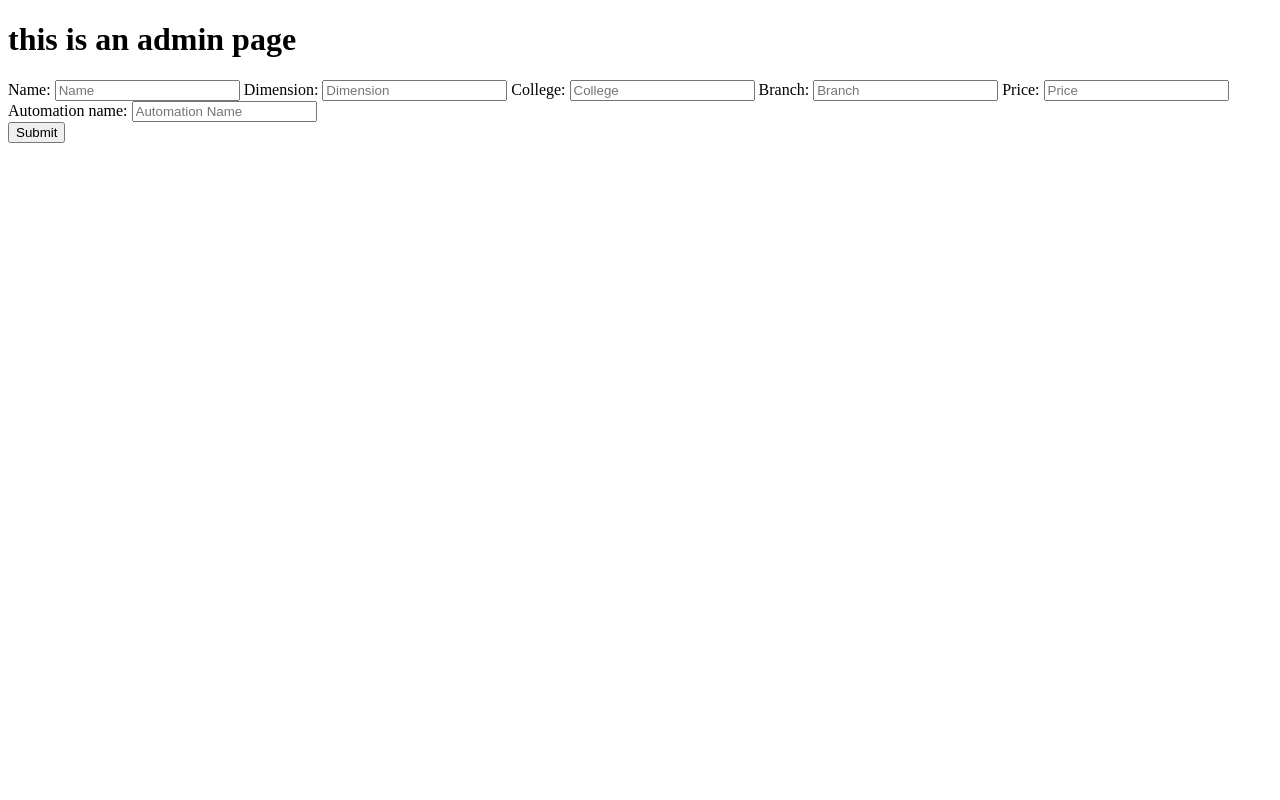
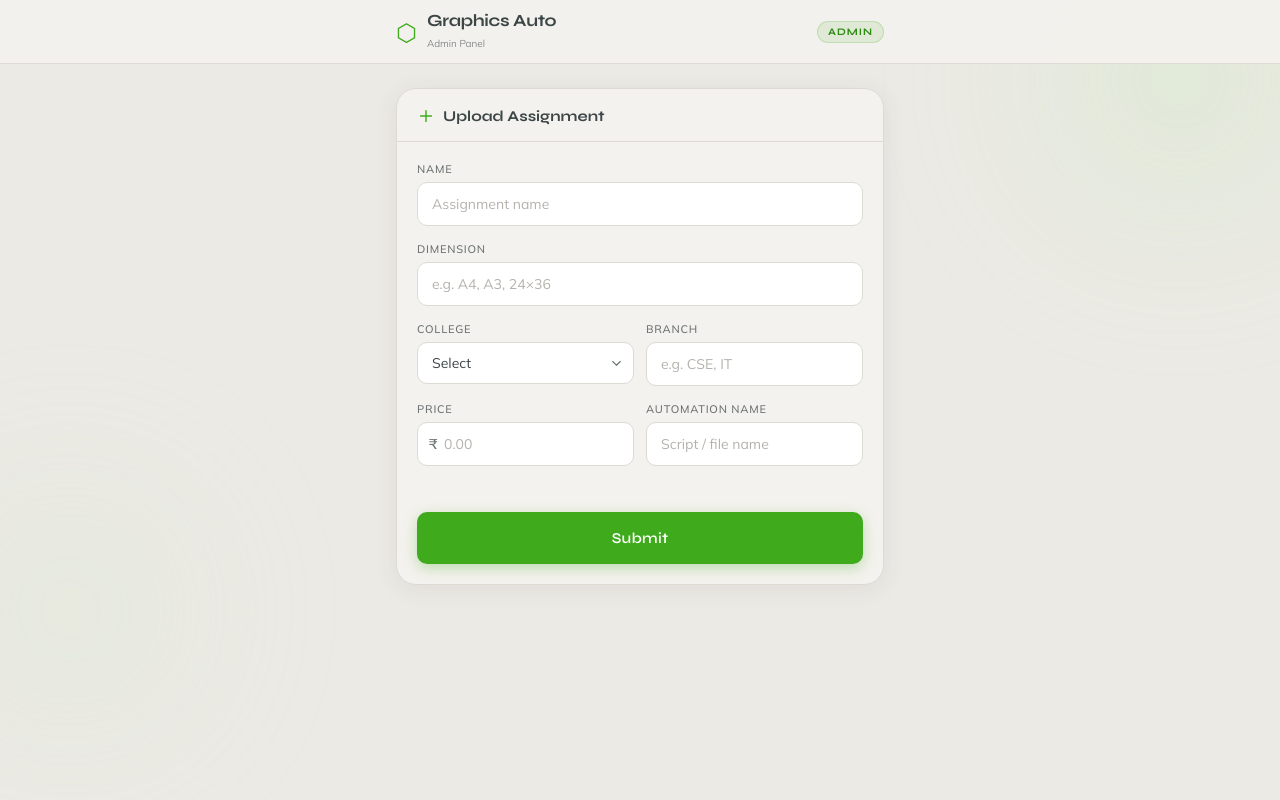
Before and after one commit to Commander-Ayush/Onshape-Automation, a Spring app: template src/main/resources/templates/admin.html in a window 1280 px wide. Run offline with Thymeleaf, Linux system fonts and the light colour scheme; the template is opened without the code that fills it, so the values that code supplies are empty; some of the project's set-up classes (security, data sources, template engines, error pages and the like) are left out, and stand-ins take their place.

Commit message:
admin page complete but table entry not showing

```diff
--- a/src/main/java/com/onhsape/app/onshapeautomationv1/config/SecurityConfiguration.java
+++ b/src/main/java/com/onhsape/app/onshapeautomationv1/config/SecurityConfiguration.java
@@ -17,10 +17,10 @@ public class SecurityConfiguration {
         http
                 .csrf(csrf -> csrf.disable())
                 .authorizeHttpRequests(auth -> auth
-                        .requestMatchers("/login", "/login-form", "/").permitAll()
+                        .requestMatchers("/login", "/login-form", "/", "/home").permitAll()
                         .requestMatchers("/static/**", "/*.css", "/*.js").permitAll()
                         .requestMatchers("/admin/**").hasRole("ADMIN")   // ADMIN only
-                        .requestMatchers("/home").hasAnyRole("USER", "ADMIN")      // USER only
+//                        .requestMatchers("/home").hasAnyRole("USER", "ADMIN")      // USER only
                         .anyRequest().authenticated()
                 )
                 .exceptionHandling(ex -> ex
--- a/src/main/java/com/onhsape/app/onshapeautomationv1/service/AssignmentService.java
+++ b/src/main/java/com/onhsape/app/onshapeautomationv1/service/AssignmentService.java
@@ -9,6 +9,8 @@ public interface AssignmentService {
 
     List<Assignment> getAllAssignments();
 
+    void saveAssignment(Assignment assignment);
+
 
 
 }
--- a/src/main/java/com/onhsape/app/onshapeautomationv1/service/AssignmentServiceImpl.java
+++ b/src/main/java/com/onhsape/app/onshapeautomationv1/service/AssignmentServiceImpl.java
@@ -17,4 +17,9 @@ public class AssignmentServiceImpl implements AssignmentService{
     public List<Assignment> getAllAssignments() {
         return assignmentRepo.findAll();
     }
+
+    @Override
+    public void saveAssignment(Assignment assignment) {
+        assignmentRepo.save(assignment);
+    }
 }
--- a/src/main/resources/static/adminscript.js
+++ b/src/main/resources/static/adminscript.js
@@ -1,15 +1,31 @@
 async function uploadAssignment() {
+    const btn     = document.getElementById('submitBtn');
+    const btnText = document.getElementById('btnText');
+    const msgEl   = document.getElementById('waitingMessage');
 
-    const name = document.getElementById("name").value;
-    const dimension = document.getElementById("dimension").value;
-    const college = document.getElementById("college").value;
-    const branch = document.getElementById("branch").value;
-    const price = document.getElementById("price").value;
-    const automationName = document.getElementById("automationName").value;
+    const name           = document.getElementById('name').value.trim();
+    const dimension      = document.getElementById('dimension').value.trim();
+    const college        = document.getElementById('college').value.trim();
+    const branch         = document.getElementById('branch').value.trim();
+    const price          = document.getElementById('price').value.trim();
+    const automationName = document.getElementById('automationName').value.trim();
+
+    // Basic validation
+    if (!name || !dimension || !college || !branch || !price || !automationName) {
+        showMessage(msgEl, 'Please fill in all fields before submitting.', 'error');
+        return;
+    }
+
+    // Loading state
+    btn.disabled = true;
+    btn.classList.add('loading');
+    btn.classList.remove('error-state');
+    btnText.textContent = 'Uploading…';
+    msgEl.className = 'waiting-message';
+    msgEl.textContent = 'This might take a moment, please wait.';
 
     try {
-
-        const response = await fetch('/assignment-upload', {
+        const response = await fetch('/admin/assignment-upload', {
             method: 'POST',
             headers: { 'Content-Type': 'application/json' },
             body: JSON.stringify({
@@ -22,13 +38,52 @@ async function uploadAssignment() {
             })
         });
 
-        const result = await response.json();
+        if (response.ok) {
+            btn.classList.remove('loading');
+            btn.disabled = false;
+            btnText.textContent = '✓ Uploaded';
+            showMessage(msgEl, 'Assignment uploaded successfully!', 'success');
+            clearForm();
 
-        if (result.success) {
-            alert("Assignment uploaded successfully");
+            setTimeout(() => {
+                btnText.textContent = 'Submit';
+                msgEl.textContent = '';
+            }, 3000);
+
+        } else {
+            showError(btn, btnText, msgEl, 'Upload failed. Please try again.');
         }
 
     } catch (error) {
         console.error(error);
+        showError(btn, btnText, msgEl, 'Could not reach server. Is it running?');
     }
 }
+
+function showError(btn, btnText, msgEl, message) {
+    btn.classList.remove('loading');
+    btn.classList.add('error-state');
+    btn.disabled = false;
+    btnText.textContent = 'Submit';
+    showMessage(msgEl, message, 'error');
+
+    setTimeout(() => {
+        btn.classList.remove('error-state');
+        msgEl.textContent = '';
+        msgEl.className = 'waiting-message';
+    }, 3000);
+}
+
+function showMessage(el, text, type) {
+    el.className = 'waiting-message';
+    if (type === 'error')   el.classList.add('error-text');
+    if (type === 'success') el.classList.add('success-text');
+    el.textContent = text;
+}
+
+function clearForm() {
+    ['name', 'dimension', 'branch', 'price', 'automationName'].forEach(id => {
+        document.getElementById(id).value = '';
+    });
+    document.getElementById('college').selectedIndex = 0;
+}
--- /dev/null
+++ b/src/main/resources/static/adminstyle.css
@@ -0,0 +1,332 @@
+*, *::before, *::after {
+    box-sizing: border-box;
+    margin: 0;
+    padding: 0;
+}
+
+:root {
+    --text:        #3c4647;
+    --green:       #3faa1c;
+    --green-dark:  #2d8a13;
+    --green-soft:  rgba(63, 170, 28, 0.10);
+    --muted:       #6c7272;
+    --page-bg:     #eceae5;
+    --card-bg:     #f4f2ee;
+    --white:       #ffffff;
+    --border:      #dddad4;
+    --error:       #d93025;
+    --header-h:    64px;
+}
+
+html, body {
+    min-height: 100%;
+    overflow-x: hidden;
+}
+
+body {
+    font-family: 'Mulish', sans-serif;
+    background: var(--page-bg);
+    color: var(--text);
+}
+
+/* ── Background blobs ── */
+.bg-shape {
+    position: fixed;
+    border-radius: 50%;
+    filter: blur(90px);
+    opacity: 0.28;
+    pointer-events: none;
+    z-index: 0;
+}
+.shape-1 {
+    width: 320px; height: 320px;
+    background: radial-gradient(circle, #a8e89c, transparent);
+    top: -80px; right: -60px;
+}
+.shape-2 {
+    width: 260px; height: 260px;
+    background: radial-gradient(circle, #c5e8be, transparent);
+    bottom: 60px; left: -60px;
+}
+
+/* ── Header ── */
+header {
+    position: sticky;
+    top: 0;
+    z-index: 100;
+    background: rgba(244, 242, 238, 0.88);
+    backdrop-filter: blur(12px);
+    -webkit-backdrop-filter: blur(12px);
+    border-bottom: 1px solid var(--border);
+    height: var(--header-h);
+}
+
+.header-inner {
+    display: flex;
+    align-items: center;
+    justify-content: space-between;
+    padding: 0 16px;
+    height: 100%;
+    max-width: 520px;
+    margin: 0 auto;
+}
+
+.brand {
+    display: flex;
+    align-items: center;
+    gap: 10px;
+}
+
+.brand-icon {
+    font-size: 24px;
+    color: var(--green);
+    line-height: 1;
+}
+
+.brand-text h1 {
+    font-family: 'Syne', sans-serif;
+    font-size: 17px;
+    font-weight: 700;
+    color: var(--text);
+    letter-spacing: -0.3px;
+    line-height: 1.1;
+}
+
+.tagline {
+    font-size: 10px;
+    color: var(--muted);
+    font-weight: 300;
+}
+
+.admin-badge {
+    font-family: 'Syne', sans-serif;
+    font-size: 10px;
+    font-weight: 700;
+    letter-spacing: 0.1em;
+    color: var(--green-dark);
+    background: var(--green-soft);
+    border: 1px solid rgba(63, 170, 28, 0.2);
+    padding: 4px 10px;
+    border-radius: 20px;
+}
+
+/* ── Main ── */
+.page-main {
+    position: relative;
+    z-index: 1;
+    padding: 24px 16px 60px;
+    max-width: 520px;
+    margin: 0 auto;
+}
+
+/* ── Card ── */
+.card {
+    background: var(--card-bg);
+    border: 1px solid var(--border);
+    border-radius: 20px;
+    overflow: hidden;
+    box-shadow: 0 4px 24px rgba(60, 70, 71, 0.08);
+    animation: fadeUp 0.45s ease both;
+}
+
+@keyframes fadeUp {
+    from { opacity: 0; transform: translateY(16px); }
+    to   { opacity: 1; transform: translateY(0); }
+}
+
+.card-header {
+    display: flex;
+    align-items: center;
+    gap: 8px;
+    padding: 18px 20px 16px;
+    border-bottom: 1px solid var(--border);
+    font-family: 'Syne', sans-serif;
+    font-size: 15px;
+    font-weight: 700;
+    color: var(--text);
+}
+
+.card-header svg {
+    color: var(--green);
+    flex-shrink: 0;
+}
+
+/* ── Form ── */
+#assignmentUploader {
+    padding: 20px 20px 0;
+}
+
+.inputs {
+    display: flex;
+    flex-direction: column;
+    gap: 16px;
+}
+
+/* two-col row */
+.field-row {
+    display: grid;
+    grid-template-columns: 1fr 1fr;
+    gap: 12px;
+}
+
+.field-group {
+    display: flex;
+    flex-direction: column;
+    gap: 6px;
+}
+
+label {
+    font-size: 11px;
+    font-weight: 500;
+    text-transform: uppercase;
+    letter-spacing: 0.07em;
+    color: var(--muted);
+}
+
+input, select {
+    width: 100%;
+    padding: 12px 14px;
+    border: 1.5px solid var(--border);
+    border-radius: 10px;
+    background: var(--white);
+    font-family: 'Mulish', sans-serif;
+    font-size: 14px;
+    color: var(--text);
+    outline: none;
+    appearance: none;
+    -webkit-appearance: none;
+    transition: border-color 0.2s, box-shadow 0.2s;
+}
+
+input::placeholder {
+    color: #b5b2ac;
+}
+
+input:focus, select:focus {
+    border-color: var(--green);
+    box-shadow: 0 0 0 3px rgba(63, 170, 28, 0.12);
+}
+
+/* Select dropdown */
+.select-wrap {
+    position: relative;
+}
+
+.select-arrow {
+    position: absolute;
+    right: 10px;
+    top: 50%;
+    transform: translateY(-50%);
+    width: 15px;
+    height: 15px;
+    color: var(--muted);
+    pointer-events: none;
+}
+
+/* Price prefix */
+.input-prefix-wrap {
+    position: relative;
+}
+
+.input-prefix {
+    position: absolute;
+    left: 12px;
+    top: 50%;
+    transform: translateY(-50%);
+    font-size: 14px;
+    font-weight: 600;
+    color: var(--muted);
+    pointer-events: none;
+}
+
+.input-prefix-wrap input {
+    padding-left: 26px;
+}
+
+/* ── Form footer ── */
+.form-footer {
+    display: flex;
+    flex-direction: column;
+    align-items: stretch;
+    gap: 10px;
+    padding: 20px 0 20px;
+}
+
+.waiting-message {
+    font-size: 12px;
+    color: var(--muted);
+    text-align: center;
+    min-height: 16px;
+    transition: opacity 0.3s;
+}
+
+.waiting-message.error-text {
+    color: var(--error);
+    font-weight: 500;
+}
+
+.waiting-message.success-text {
+    color: var(--green-dark);
+    font-weight: 500;
+}
+
+/* Submit button */
+#submitBtn {
+    width: 100%;
+    padding: 15px;
+    background: var(--green);
+    color: #ffffff;
+    border: none;
+    border-radius: 10px;
+    font-family: 'Syne', sans-serif;
+    font-size: 15px;
+    font-weight: 600;
+    letter-spacing: 0.02em;
+    cursor: pointer;
+    display: flex;
+    align-items: center;
+    justify-content: center;
+    gap: 10px;
+    height: 52px;
+    transition: background 0.2s, transform 0.1s, box-shadow 0.2s;
+    box-shadow: 0 4px 14px rgba(63, 170, 28, 0.30);
+}
+
+#submitBtn:hover:not(:disabled) {
+    background: var(--green-dark);
+    box-shadow: 0 6px 18px rgba(63, 170, 28, 0.38);
+}
+
+#submitBtn:active:not(:disabled) {
+    transform: scale(0.98);
+}
+
+#submitBtn:disabled {
+    cursor: not-allowed;
+    opacity: 0.75;
+}
+
+#submitBtn.error-state {
+    background: var(--error) !important;
+    box-shadow: 0 4px 14px rgba(217, 48, 37, 0.28) !important;
+}
+
+/* Spinner */
+.spinner {
+    display: none;
+    width: 18px;
+    height: 18px;
+    border: 2.5px solid rgba(255,255,255,0.35);
+    border-top-color: #ffffff;
+    border-radius: 50%;
+    animation: spin 0.7s linear infinite;
+    flex-shrink: 0;
+}
+
+#submitBtn.loading .spinner {
+    display: block;
+}
+
+@keyframes spin {
+    to { transform: rotate(360deg); }
+}
--- a/src/main/resources/templates/admin.html
+++ b/src/main/resources/templates/admin.html
@@ -1,38 +1,112 @@
 <!DOCTYPE html>
-<html lang="en">
+<html lang="en" xmlns:th="http://www.thymeleaf.org">
 
 <head>
     <meta charset="UTF-8">
-    <title>Title</title>
+    <meta name="viewport" content="width=device-width, initial-scale=1.0, maximum-scale=1.0, user-scalable=no">
+    <title>Admin — Graphics Auto</title>
+    <link href="https://fonts.googleapis.com/css2?family=Syne:wght@400;600;700&family=Mulish:wght@300;400;500;600&display=swap" rel="stylesheet">
+    <link rel="stylesheet" th:href="@{/adminstyle.css}">
 </head>
 
 <body>
-    <h1>this is an admin page</h1>
-    <form id="assignmentUploader">
-        <div class="inputs">
-            <label for="nameOfAssignment">Name:</label>
-            <input type="text" placeholder="Name">
 
-            <label for="dimensionOfAssignment">Dimension:</label>
-            <input type="text" placeholder="Dimension">
+<div class="bg-shape shape-1"></div>
+<div class="bg-shape shape-2"></div>
 
-            <label for="collegeOfAssignment">College:</label>
-            <input type="text" placeholder="College">
+<!-- HEADER -->
+<header>
+    <div class="header-inner">
+        <div class="brand">
+            <div class="brand-icon">⬡</div>
+            <div class="brand-text">
+                <h1>Graphics Auto</h1>
+                <span class="tagline">Admin Panel</span>
+            </div>
+        </div>
+        <span class="admin-badge">ADMIN</span>
+    </div>
+</header>
 
-            <label for="branchOfAssignment">Branch:</label>
-            <input type="text" placeholder="Branch">
+<!-- MAIN -->
+<main class="page-main">
 
-            <label for="priceOfAssignment">Price:</label>
-            <input type="text" placeholder="Price">
+    <div class="card">
+        <div class="card-header">
+            <svg viewBox="0 0 20 20" fill="none" width="18" height="18">
+                <path d="M10 4v12M4 10h12" stroke="currentColor" stroke-width="1.6" stroke-linecap="round"/>
+            </svg>
+            <span>Upload Assignment</span>
+        </div>
 
-            <label for="automatoinOFAssignment">Automation name:</label>
-            <input type="text" placeholder="Automation Name">
-        </div>
-        <button type="button" onclick=uploadAssignment()>Submit</button>
-    </form>
+        <form id="assignmentUploader">
+            <div class="inputs">
 
+                <div class="field-group">
+                    <label for="name">Name</label>
+                    <input type="text" placeholder="Assignment name" id="name">
+                </div>
+
+                <div class="field-group">
+                    <label for="dimension">Dimension</label>
+                    <input type="text" placeholder="e.g. A4, A3, 24×36" id="dimension">
+                </div>
+
+                <div class="field-row">
+                    <div class="field-group">
+                        <label for="college">College</label>
+                        <div class="select-wrap">
+                            <select id="college">
+                                <option value="">Select</option>
+                                <option value="MAIT">MAIT</option>
+                                <option value="MSIT">MSIT</option>
+                                <option value="BVCOE">BVCOE</option>
+                                <option value="ADGIPS">ADGIPS</option>
+                                <option value="HMR">HMR</option>
+                            </select>
+                            <svg class="select-arrow" viewBox="0 0 20 20" fill="none">
+                                <path d="M5 8l5 5 5-5" stroke="currentColor" stroke-width="1.5" stroke-linecap="round" stroke-linejoin="round"/>
+                            </svg>
+                        </div>
+                    </div>
+
+                    <div class="field-group">
+                        <label for="branch">Branch</label>
+                        <input type="text" placeholder="e.g. CSE, IT" id="branch">
+                    </div>
+                </div>
+
+                <div class="field-row">
+                    <div class="field-group">
+                        <label for="price">Price</label>
+                        <div class="input-prefix-wrap">
+                            <span class="input-prefix">₹</span>
+                            <input type="text" placeholder="0.00" id="price">
+                        </div>
+                    </div>
+
+                    <div class="field-group">
+                        <label for="automationName">Automation Name</label>
+                        <input type="text" placeholder="Script / file name" id="automationName">
+                    </div>
+                </div>
+
+            </div>
+
+            <div class="form-footer">
+                <span class="waiting-message" id="waitingMessage"></span>
+                <button type="button" id="submitBtn" onclick="uploadAssignment()">
+                    <span class="spinner" id="spinner"></span>
+                    <span class="btn-text" id="btnText">Submit</span>
+                </button>
+            </div>
+
+        </form>
+    </div>
+
+</main>
+
+<script th:src="@{/adminscript.js}"></script>
 
 </body>
-<script src="adminscript.js"></script>
-
 </html>
--- a/src/main/resources/templates/home.html
+++ b/src/main/resources/templates/home.html
@@ -67,13 +67,12 @@
             <div class="assignmentCard" th:each="assignment : ${assignments}"
                 th:attr="data-college=${assignment.collegeOfAssignment}">
                 <div class="assignmentImage">
-                    <img th:if="${assignment.imageUrl != null}" th:src="${assignment.imageUrl}" alt="Assignment Image">
-                    <div th:unless="${assignment.imageUrl != null}" class="img-placeholder">
+                    <div class="img-placeholder">
                         <svg viewBox="0 0 40 40" fill="none" width="36" height="36">
                             <rect x="4" y="8" width="32" height="24" rx="3" stroke="currentColor" stroke-width="1.5" />
                             <circle cx="14" cy="17" r="3" stroke="currentColor" stroke-width="1.5" />
                             <path d="M4 28l8-6 6 5 5-4 9 7" stroke="currentColor" stroke-width="1.5"
-                                stroke-linecap="round" stroke-linejoin="round" />
+                                  stroke-linecap="round" stroke-linejoin="round" />
                         </svg>
                         <span>No Image</span>
                     </div>
```
Also changed, not shown: src/main/java/com/onhsape/app/onshapeautomationv1/controller/AdminController.java (+31 -2 lines).
